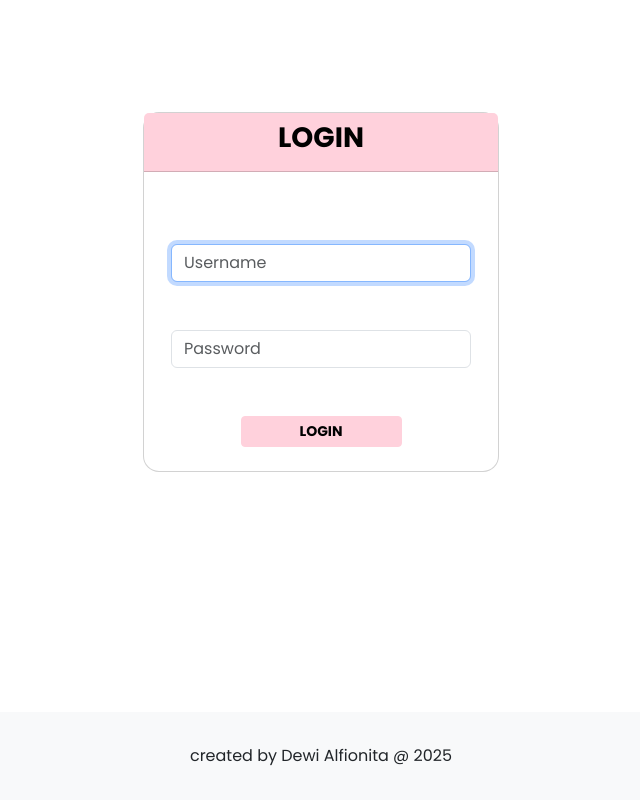
After one commit to utdrsbintan/utd, a Django app: page /accounts/login/ in a window 1280 px wide. The commit adds this page. Shown: the whole page, without its empty margins (319-959 px from the left). Run offline with Django 5.2, Linux system fonts and the light colour scheme.

```diff
--- a/myapp/forms.py
+++ b/myapp/forms.py
@@ -1,5 +1,12 @@
 from django import forms
 from .models import Petugas, Pendonor, Verifikasi
+from django.contrib.auth.forms import AuthenticationForm # Import AuthenticationForm
+
+class CustomAuthenticationForm(AuthenticationForm):
+    def __init__(self, *args, **kwargs):
+        super().__init__(*args, **kwargs)
+        self.fields['username'].widget.attrs.update({'placeholder': 'Username', 'class': 'form-control'})
+        self.fields['password'].widget.attrs.update({'placeholder': 'Password', 'class': 'form-control'})
 
 class PetugasForm(forms.ModelForm):
     class Meta:
@@ -14,8 +21,8 @@ class PetugasForm(forms.ModelForm):
 
 class PendonorForm(forms.ModelForm):
     tgl_donor_terakhir = forms.DateField(
-        required=False,
-        widget=forms.DateInput(attrs={'class': 'form-control', 'type': 'date'}),
+        required=True,
+        widget=forms.DateInput(attrs={'class': 'form-control', 'type': 'date', 'required': 'required'}),
         label="Tanggal Donor Terakhir",
     )
 
@@ -54,6 +61,18 @@ class PendonorForm(forms.ModelForm):
             'no_telepon': 'Nomor HP',
             'tgl_donor_terakhir': 'Tanggal Donor Terakhir',
         }
+
+    def clean_nik_ktp(self):
+        nik_ktp = self.cleaned_data['nik_ktp']
+        if not nik_ktp.isdigit():
+            raise forms.ValidationError("NIK KTP harus berupa angka.")
+        return nik_ktp
+
+    def clean_no_telepon(self):
+        no_telepon = self.cleaned_data['no_telepon']
+        if not no_telepon.isdigit():
+            raise forms.ValidationError("Nomor Telepon harus berupa angka.")
+        return no_telepon
 
     def __init__(self, *args, **kwargs):
         super().__init__(*args, **kwargs)
--- a/myapp/templates/panggil_pendonor.html
+++ b/myapp/templates/panggil_pendonor.html
@@ -2,7 +2,7 @@
 
 {% block content %}
     <div class="d-flex justify-content-between flex-wrap flex-md-nowrap align-items-center pt-3 pb-2 mb-3 border-bottom">
-        <h1 class="h2">Pendonor Siap Dipanggil</h1>
+        <h1 class="h2 fw-bold">Pendonor Siap Dipanggil</h1>
     </div>
 
     <div class="row mb-3">
--- a/myapp/templates/pendonor.html
+++ b/myapp/templates/pendonor.html
@@ -2,7 +2,7 @@
 
 {% block content %}
     <div class="d-flex justify-content-between flex-wrap flex-md-nowrap align-items-center pt-3 pb-2 mb-3 border-bottom">
-        <h1 class="h2">Data Calon Pendonor UTD RSUD Kabupaten Bintan</h1>
+        <h6 class="fs-5 fw-bold">Data Calon Pendonor UTD RSUD Kabupaten Bintan</h6>
         <div class="btn-toolbar mb-2 mb-md-0">
             <a href="{% url 'myapp:daftar_pendonor' %}" class="btn btn-sm btn-outline-info ms-2">
                 <i class="bi bi-list me-2"></i>Daftar Pendonor
--- a/myapp/templates/pendonor_form.html
+++ b/myapp/templates/pendonor_form.html
@@ -28,6 +28,9 @@
         .navbar-brand,
         .navbar-nav .nav-link {
             color: white !important;
+        }
+        .navbar-brand {
+            font-size: 0.9rem; /* Smaller font size for this specific page */
         }
     </style>
   </head>
--- a/myapp/templates/riwayat_gagal_donor.html
+++ b/myapp/templates/riwayat_gagal_donor.html
@@ -2,7 +2,7 @@
 
 {% block content %}
     <div class="d-flex justify-content-between flex-wrap flex-md-nowrap align-items-center pt-3 pb-2 mb-3 border-bottom">
-        <h1 class="h2">Riwayat Gagal Donor</h1>
+        <h1 class="h2 fw-bold">Riwayat Gagal Donor</h1>
     </div>
 
     <div class="row mb-3">
--- a/mysite/settings.py
+++ b/mysite/settings.py
@@ -117,6 +117,8 @@ USE_TZ = True
 
 STATIC_URL = 'static/'
 
+LOGIN_REDIRECT_URL = '/dashboard/'
+
 # Default primary key field type
 # https://docs.djangoproject.com/en/5.2/ref/settings/#default-auto-field
 
--- a/mysite/urls.py
+++ b/mysite/urls.py
@@ -17,9 +17,13 @@ Including another URLconf
 from django.contrib import admin
 from django.urls import path, include
 from django.views.generic import RedirectView
+from django.contrib.auth import views as auth_views
+from myapp.forms import CustomAuthenticationForm # Import CustomAuthenticationForm
 
 urlpatterns = [
     path('admin/', admin.site.urls),
-    path('', RedirectView.as_view(url='/dashboard/', permanent=True)),
+    path('accounts/login/', auth_views.LoginView.as_view(template_name='registration/login.html', authentication_form=CustomAuthenticationForm), name='login'),
+    path('accounts/logout/', auth_views.LogoutView.as_view(next_page='/accounts/login/'), name='logout'),
+    path('', RedirectView.as_view(url='/accounts/login/', permanent=True)), # Redirect root to login
     path('', include('myapp.urls')),
 ]
--- /dev/null
+++ b/templates/base_no_nav_sidebar.html
@@ -0,0 +1,61 @@
+{% load static %}
+<!doctype html>
+<html lang="en">
+  <head>
+    <meta charset="utf-8">
+    <meta name="viewport" content="width=device-width, initial-scale=1">
+    <title>Login</title>
+    <link rel="icon" href="{% static 'favicon.ico' %}">
+    <link href="https://cdn.jsdelivr.net/npm/bootstrap@5.3.2/dist/css/bootstrap.min.css" rel="stylesheet" integrity="sha384-T3c6CoIi6uLrA9TneNEoa7RxnatzjcDSCmG1MXxSR1GAsXEV/Dwwykc2MPK8M2HN" crossorigin="anonymous">
+    <link rel="stylesheet" href="https://cdn.jsdelivr.net/npm/bootstrap-icons@1.11.1/font/bootstrap-icons.css">
+    <link href="https://fonts.googleapis.com/css2?family=Poppins:wght@400;700&display=swap" rel="stylesheet">
+    <style>
+        body {
+            display: flex;
+            min-height: 100vh;
+            flex-direction: column;
+            font-family: 'Poppins', sans-serif;
+            padding-top: 0px; /* No fixed navbar */
+            padding-bottom: 60px; /* Height of the fixed footer */
+        }
+        #main-content {
+            flex: 1;
+            display: flex;
+        }
+        #content {
+            flex-grow: 1;
+            padding: 1rem;
+        }
+        .fixed-bottom-footer {
+            position: fixed;
+            bottom: 0;
+            width: 100%;
+            background-color: #f8f9fa;
+            z-index: 1030;
+        }
+        /* Custom styles for login form fields */
+        .card-body .form-control {
+            max-width: 300px; /* Adjust as needed */
+            margin-left: auto;
+            margin-right: auto;
+        }
+    </style>
+  </head>
+  <body>
+    <div id="main-content">
+        <div id="content">
+            {% block content %}
+            {% endblock %}
+        </div>
+    </div>
+
+    <script src="https://cdn.jsdelivr.net/npm/bootstrap@5.3.2/dist/js/bootstrap.bundle.min.js" integrity="sha384-C6RzsynM9kWDrMNeT87bh95OGNyZPhcTNXj1NW7RuBCsyN/o0jlpcV8Qyq46cDfL" crossorigin="anonymous"></script>
+    <footer class="text-center text-lg-start py-3 fixed-bottom-footer">
+      <div class="container">
+        <div class="text-center p-3">
+          created by Dewi Alfionita @ 2025
+        </div>
+      </div>
+    </footer>
+  </body>
+</html>
--- /dev/null
+++ b/templates/registration/login.html
@@ -0,0 +1,34 @@
+{% extends 'base_no_nav_sidebar.html' %}
+
+{% block content %}
+<div class="container mt-auto py-5">
+    <div class="row justify-content-center my-auto">
+        <div class="col-md-4 mt-5">
+            <div class="card rounded-4">
+                <div class="card-header text-center" style="background-color: #FFD1DC; color: black;">
+                    <h3 class="fw-bold">LOGIN</h3>
+                </div>
+                <div class="card-body py-4">
+                    <form method="post">
+                        {% csrf_token %}
+                        {% for field in form %}
+                            <div class="mb-5 mt-5">
+                                <div class="d-flex justify-content-center">
+                                    {{ field }}
+                                </div>
+                                {% if field.help_text %}
+                                    <div class="form-text text-center">{{ field.help_text }}</div>
+                                {% endif %}
+                                {% for error in field.errors %}
+                                    <div class="invalid-feedback d-block text-center">{{ error }}</div>
+                                {% endfor %}
+                            </div>
+                        {% endfor %}
+                        <button type="submit" class="btn btn-sm w-50 mx-auto d-block fw-bold" style="background-color: #FFD1DC; color: black; border-color: #FFD1DC;">LOGIN</button>
+                    </form>
+                </div>
+            </div>
+        </div>
+    </div>
+</div>
+{% endblock %}
```
Also changed, not shown: myapp/templates/daftar_pendonor.html (+14 -11 lines), myapp/templates/tambah_pendonor_lama.html (+19 -0 lines), myapp/views.py (+70 -5 lines), templates/base.html (+44 -7 lines), db.sqlite3, 1 other file.
